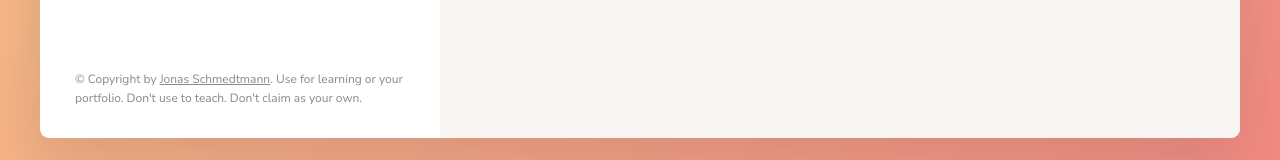
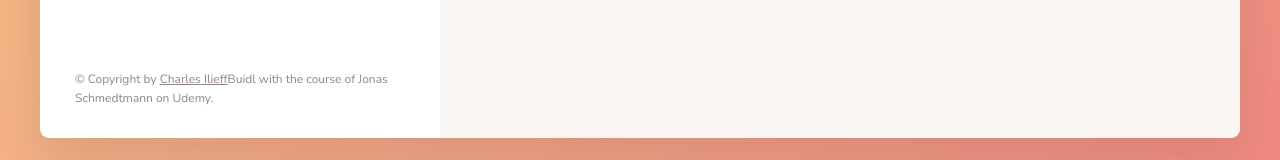
Before and after one commit to Carlolis/forkify-carlos, a website built with Parcel: page index.html in a window 1280 px wide. Shown: the part 1083-1243 px from the top of the page. Built offline with nearby package versions, Linux system fonts and the light colour scheme.

Commit message:
Added Welcome

```diff
--- a/index.html
+++ b/index.html
@@ -117,9 +117,8 @@
 
       <p class="copyright">
         &copy; Copyright by
-        <a class="twitter-link" target="_blank" href="https://twitter.com/jonasschmedtman">Jonas Schmedtmann</a>. Use
-        for learning or your portfolio. Don't use to teach. Don't claim
-        as your own.
+        <a class="twitter-link" target="_blank" href="https://charles.ilieff.fr">Charles Ilieff</a>Buidl with the course
+        of Jonas Schmedtmann on Udemy.
       </p>
     </div>
 
--- a/src/js/controller.ts
+++ b/src/js/controller.ts
@@ -100,7 +100,7 @@ const init = function () {
   recipeView.addHandlerAddBookmark(controlBookmark);
   searchView.addHandleSearch(controlSearchResults);
   paginationView.addHandlePagination(controlPagination);
-  console.log('Coucou');
-  console.log('NEx feature Coucouc');
 };
+
 init();
+console.log('Welcome to forkify !');
--- a/src/js/model.ts
+++ b/src/js/model.ts
@@ -134,7 +134,6 @@ class State {
     const storage = localStorage.getItem('bookmarks');
 
     if (storage) this.bookmarks = JSON.parse(storage);
-    console.log(this.bookmarks);
   };
 }
 
```
